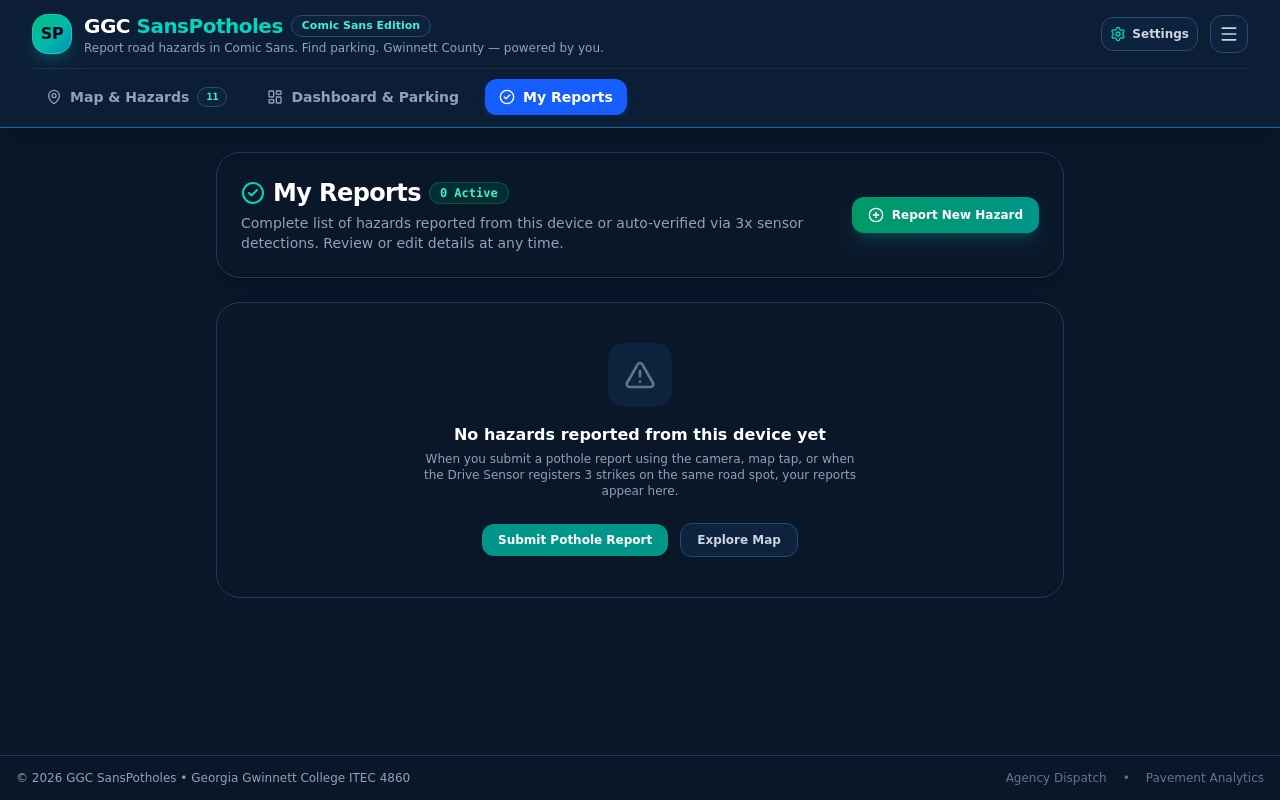
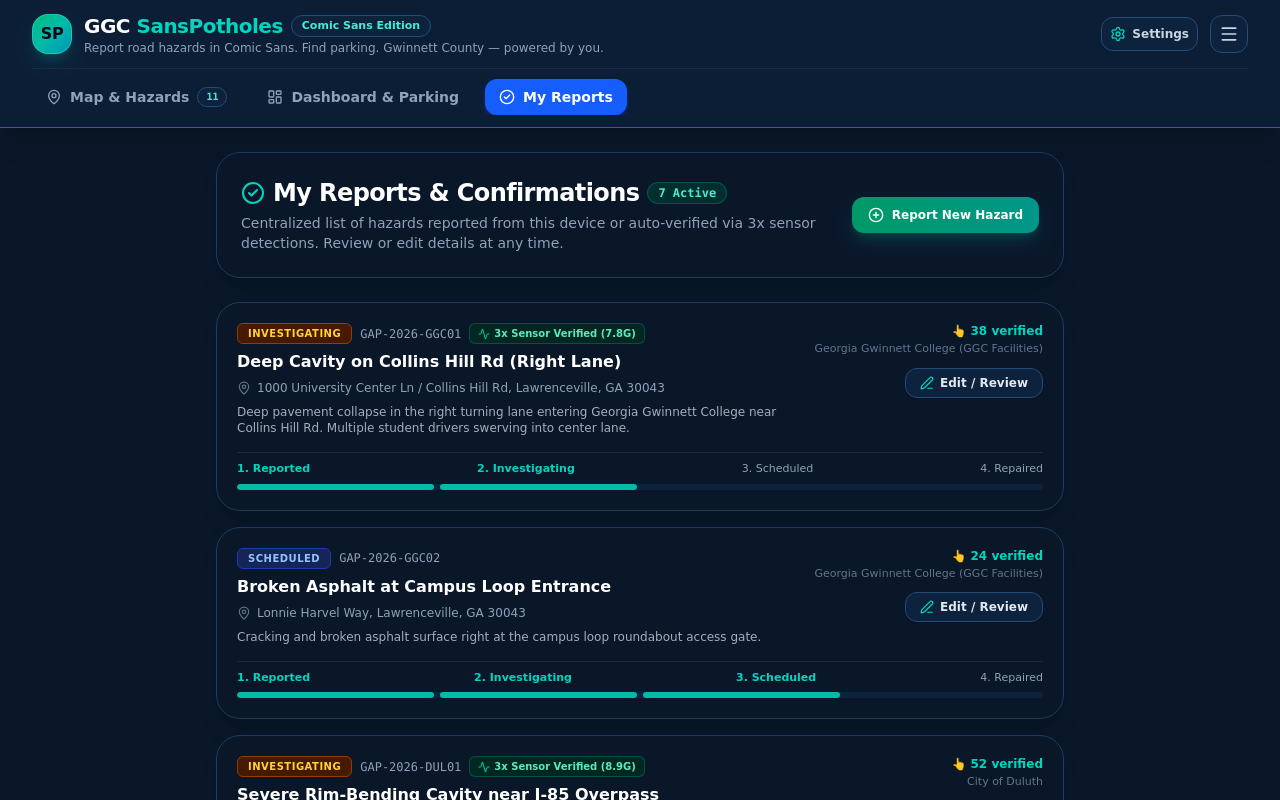
Before and after one commit to xserravalle/ggcpotholeapp, a React (Vite) app: page / in a window 1280 px wide. Both pictures are taken after a click on the button "My Reports". Shown: the top 800 px of the page. Built offline with nearby package versions, Linux system fonts and the light colour scheme.

Commit message:
feat(ui): display recent 5 reports with Show All toggle and internal scrolling container

```diff
--- a/src/components/potholes/MyReportsView.tsx
+++ b/src/components/potholes/MyReportsView.tsx
@@ -13,7 +13,9 @@ import {
   Layers,
   Edit3,
   Activity,
-  Trash2
+  Trash2,
+  ChevronDown,
+  ChevronUp
 } from 'lucide-react';
 
 interface MyReportsViewProps {
@@ -34,11 +36,14 @@ export const MyReportsView: React.FC<MyReportsViewProps> = ({
   onDeleteReport
 }) => {
   const [editingReport, setEditingReport] = useState<PotholeReport | null>(null);
+  const [showAll, setShowAll] = useState(false);
 
-  // Include sensor reports even though no person has confirmed them yet.
-    const myReports = potholes.filter(
-    p => p.source === 'user' || p.source === 'sensor'
+  // Include user reports, 3x sensor reports, and hazards the user confirmed
+  const myReports = potholes.filter(
+    p => p.source === 'user' || p.source === 'sensor' || p.userConfirmed
   );
+
+  const displayedReports = showAll ? myReports : myReports.slice(0, 5);
 
   const getStatusColor = (status: PotholeReport['status']) => {
     switch (status) {
@@ -86,14 +91,14 @@ export const MyReportsView: React.FC<MyReportsViewProps> = ({
           <div className="flex items-center space-x-2">
             <h2 className="text-xl sm:text-2xl font-extrabold text-white tracking-tight flex items-center gap-2">
               <CheckCircle2 className="w-6 h-6 text-teal-400" />
-              <span>My Reports</span>
+              <span>My Reports & Confirmations</span>
             </h2>
             <span className="text-xs font-mono bg-teal-950 text-teal-300 border border-teal-800/80 px-2.5 py-0.5 rounded-full font-bold">
               {myReports.length} Active
             </span>
           </div>
           <p className="text-xs sm:text-sm text-slate-400 mt-1">
-            Complete list of hazards reported from this device or auto-verified via 3x sensor detections. Review or edit details at any time.
+            Centralized list of hazards reported from this device or auto-verified via 3x sensor detections. Review or edit details at any time.
           </p>
         </div>
 
@@ -120,12 +125,6 @@ export const MyReportsView: React.FC<MyReportsViewProps> = ({
           </div>
           <div className="flex items-center justify-center gap-3 pt-2">
             <button
-              onClick={onOpenReportModal}
-              className="px-4 py-2 bg-teal-600 hover:bg-teal-500 text-white font-bold rounded-xl text-xs shadow transition"
-            >
-              Submit Pothole Report
-            </button>
-            <button
               onClick={onNavigateToMap}
               className="px-4 py-2 bg-slate-800 hover:bg-slate-700 text-slate-300 font-semibold rounded-xl text-xs border border-slate-700 transition"
             >
@@ -135,7 +134,8 @@ export const MyReportsView: React.FC<MyReportsViewProps> = ({
         </div>
       ) : (
         <div className="space-y-4">
-          {myReports.map((report) => {
+          <div className={showAll ? "max-h-[580px] overflow-y-auto space-y-4 pr-1.5 scrollbar-thin" : "space-y-4"}>
+            {displayedReports.map((report) => {
             const step = getStatusStep(report.status);
 
             return (
@@ -225,6 +225,30 @@ export const MyReportsView: React.FC<MyReportsViewProps> = ({
               </div>
             );
           })}
+          </div>
+
+          {/* Show All / Show Recent Toggle Button */}
+          {myReports.length > 5 && (
+            <div className="pt-2 text-center">
+              <button
+                type="button"
+                onClick={() => setShowAll(!showAll)}
+                className="px-5 py-2.5 bg-slate-900 hover:bg-slate-800 text-teal-300 hover:text-white font-bold rounded-2xl text-xs border border-slate-700 transition flex items-center justify-center gap-2 mx-auto active:scale-95 shadow-lg"
+              >
+                {showAll ? (
+                  <>
+                    <ChevronUp className="w-4 h-4" />
+                    <span>Show Recent 5 Only</span>
+                  </>
+                ) : (
+                  <>
+                    <ChevronDown className="w-4 h-4" />
+                    <span>Show All ({myReports.length} Reports & Confirmations)</span>
+                  </>
+                )}
+              </button>
+            </div>
+          )}
         </div>
       )}
 
```
